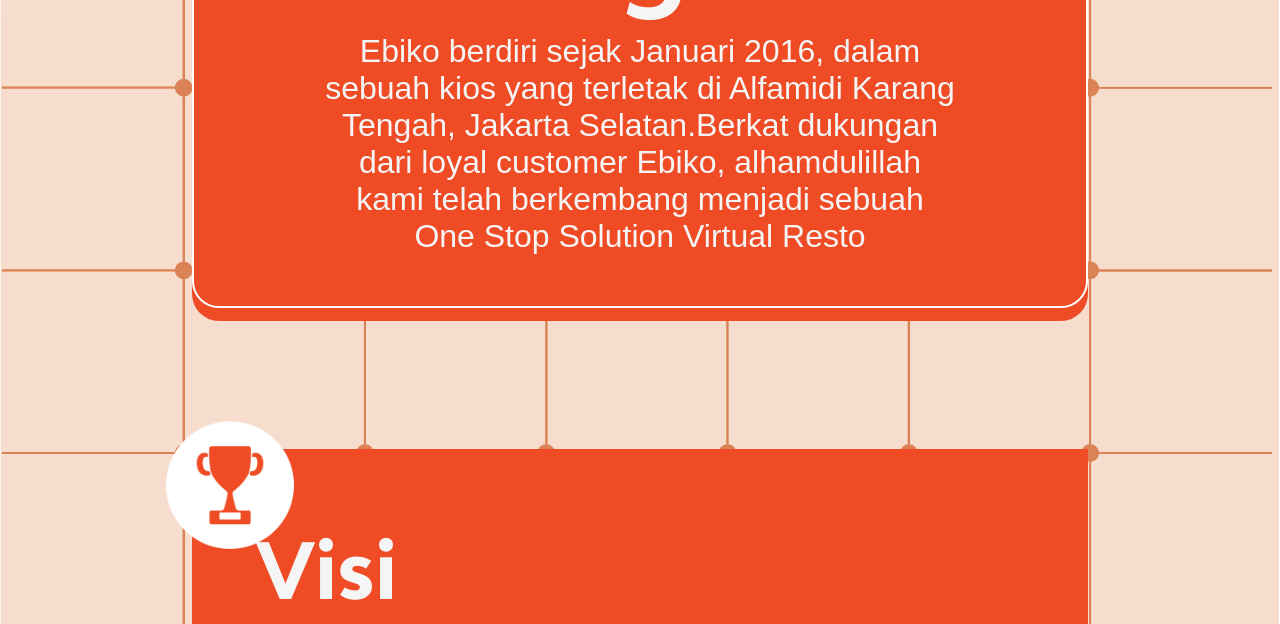
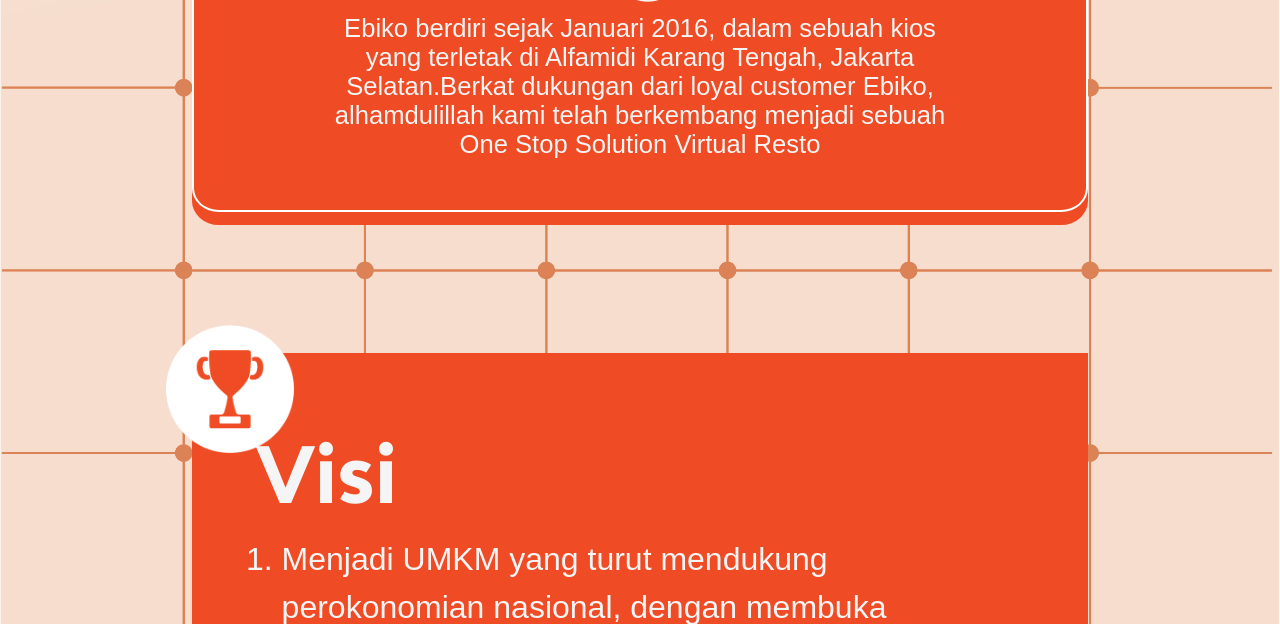
Before and after one commit to IlhamSuandi/IlhamSuandi.github.io, a PHP site: page / in a window 1280 px wide. Shown: the part 781-1405 px from the top of the page. Run offline with PHP 8.4, Linux system fonts and the light colour scheme.

Commit message:
Update styles.css

```diff
--- a/styles.css
+++ b/styles.css
@@ -132,13 +132,13 @@ nav {
 }
 
 .about-text h1 {
-  font-size: 6rem !important;
+  font-size: 6vw !important;
   margin-bottom: 1vw;
   color: whitesmoke;
 }
 .about-text p {
   font-family: Arial, Helvetica, sans-serif;
-  font-size: 2rem !important;
+  font-size: 2vw !important;
   font-weight: normal;
   margin-left: 10vw;
   margin-right: 10vw;
```
